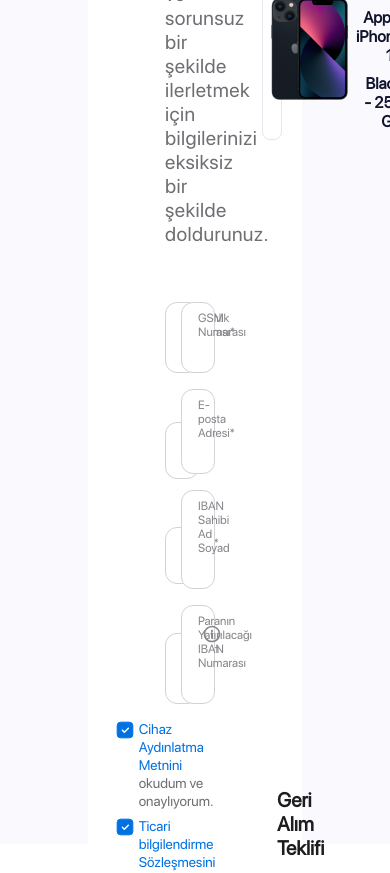
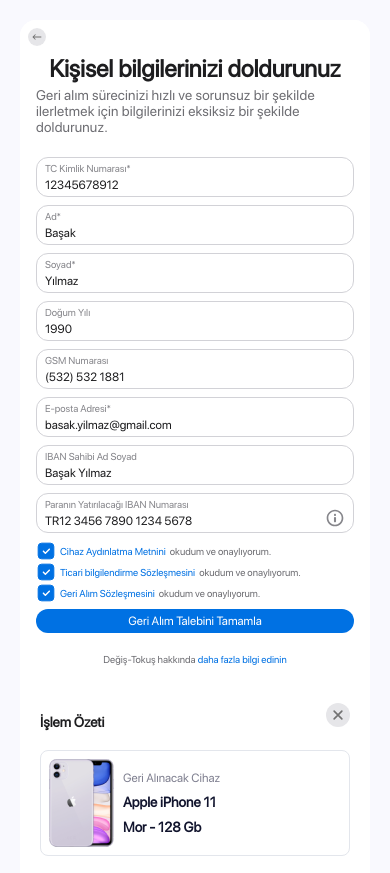
Before and after one commit to cgtysnsy/buyback, a React (Create React App) app: page / in a window 390 px wide. Shown: the top 873 px of the page. Built offline with nearby package versions, Linux system fonts and the light colour scheme.

Commit message:
style design edited

```diff
--- a/src/App.css
+++ b/src/App.css
@@ -19,3 +19,21 @@ main {
   max-width: 1440px;
   position: relative;
 }
+@media only screen and (max-width: 1024px) {
+  main {
+    padding: 32px 44px;
+  }
+
+  .page-container {
+    grid-template-columns: 1fr;
+  }
+}
+
+@media only screen and (max-width: 768px) {
+  main {
+    padding: 20px;
+  }
+  .page-container {
+    max-width: 414px;
+  }
+}
--- a/src/components/CartSummary/CartSummary.css
+++ b/src/components/CartSummary/CartSummary.css
@@ -47,3 +47,8 @@
   margin: 16px 0;
   align-items: center;
 }
+@media only screen and (max-width: 768px) {
+  .product img {
+    max-width: 66px;
+  }
+}
--- a/src/components/Form/Form.css
+++ b/src/components/Form/Form.css
@@ -189,3 +189,62 @@ input:focus {
   color: red;
   display: block;
 }
+
+@media only screen and (max-width: 1024px) {
+}
+
+@media only screen and (max-width: 768px) {
+  .form-content {
+    padding: 8px 16px 0 16px;
+  }
+  .header-content {
+    gap: 4px;
+  }
+  form {
+    gap: 8px;
+    margin: 22px 0 0 0;
+  }
+  .form-input-wrapper {
+    flex-direction: column;
+    gap: 8px;
+  }
+  .checkbox-wrapper {
+    gap: 3px;
+  }
+  .form-column-wrapper {
+    gap: 8px;
+  }
+  .form-element {
+    padding: 4px 8px;
+    gap: 2px;
+  }
+  .form-element-info {
+    padding: 4px 8px;
+    gap: 2px;
+  }
+  .iban-content {
+    gap: 2px;
+  }
+  .checkbox-content {
+    gap: 4px;
+  }
+
+  .tooltip {
+    right: -28px;
+
+    font-size: 12px;
+  }
+  .tooltip::after {
+    right: 8%;
+  }
+
+  .btn-form {
+    margin-top: unset;
+  }
+  .btn-form img {
+    width: 10px;
+    height: 10px;
+    margin: 10px;
+    display: inline-block;
+  }
+}
--- a/src/components/Modal/Modal.css
+++ b/src/components/Modal/Modal.css
@@ -89,3 +89,17 @@
   margin-top: 64px;
   gap: 24px;
 }
+@media only screen and (max-width: 768px) {
+  .modal-overlay {
+    right: 30px;
+  }
+  .model-content-wrapper {
+    max-width: 360px;
+  }
+  .model-content {
+    padding: 14px 28px;
+  }
+  .btn-wrapper {
+    margin-top: 32px;
+  }
+}
--- a/src/components/Success/Success.css
+++ b/src/components/Success/Success.css
@@ -92,3 +92,44 @@
 .success-wrapper .trade-wrapper {
   margin-bottom: 24px;
 }
+@media only screen and (max-width: 768px) {
+  .success-wrapper {
+    padding: unset;
+  }
+  .product-list {
+    max-width: unset;
+    justify-content: center;
+    align-items: center;
+  }
+  .success-summary {
+    align-items: center;
+    margin-bottom: 12px;
+  }
+  .success-summary-content {
+    flex-direction: column;
+    padding: 17px 10px;
+  }
+  .success-ref {
+    align-items: center;
+    margin-bottom: 24px;
+  }
+  .ref-number-wrapper {
+    justify-content: center;
+  }
+  .success-wrapper .trade-wrapper {
+    margin-bottom: 12px;
+    text-align: center;
+  }
+  .product-list:nth-child(2) {
+    border-left: unset;
+    border-right: unset;
+    border-top: 1px solid var(--shadow, #e3e6ec);
+    border-bottom: 1px solid var(--shadow, #e3e6ec);
+  }
+  .sum-wrapper {
+    padding: 8px;
+  }
+  .succsess-content {
+    padding: 4px 12px;
+  }
+}
--- a/src/index.css
+++ b/src/index.css
@@ -16,11 +16,10 @@ body {
   border: none;
 }
 
-html,
-body,
-#root {
+body {
   width: 100%;
   height: 100%;
+  background: #f9f9fe;
 }
 
 .heading-large-bold-black {
@@ -264,3 +263,120 @@ body,
   height: 40px;
   cursor: pointer;
 }
+
+@media only screen and (max-width: 1024px) {
+}
+
+@media only screen and (max-width: 768px) {
+  .heading-large-bold-black {
+    font-size: 24px;
+    text-align: center;
+  }
+
+  .heading-medium-bold-black {
+    font-size: 20px;
+  }
+  .heading-small-bold-black {
+    font-size: 16px;
+  }
+
+  .heading-cart-bold-black {
+    font-size: 14px;
+  }
+
+  .text-large-grey {
+    font-size: 14px;
+
+    letter-spacing: 0.2px;
+  }
+  .text-medium-grey {
+    font-size: 12px;
+  }
+
+  .text-small-grey {
+    font-size: 10px;
+  }
+  .text-medium-black {
+    font-size: 14px;
+  }
+  .text-small-black {
+    font-size: 12px;
+  }
+  .text-small-bold-black {
+    font-size: 14px;
+  }
+
+  .text-info-medium-grey {
+    font-size: 12px;
+
+    line-height: 100%;
+    letter-spacing: 0.22px;
+  }
+  .text-info-grey {
+    font-size: 12px;
+  }
+
+  .text-info-small-grey {
+    font-size: 10px;
+  }
+  .text-a-blue {
+    font-size: 10px;
+  }
+
+  .text-btn-white {
+    font-size: 12px;
+  }
+
+  .text-trade-grey {
+    font-size: 10px;
+  }
+
+  .text-gradient-large {
+    font-size: 22px;
+    text-align: center;
+  }
+
+  .text-gradient-medium {
+    font-family: SF Pro Display;
+    font-size: 12px;
+    font-style: normal;
+    font-weight: 700;
+    line-height: normal;
+    background: linear-gradient(
+      90deg,
+      #54a2b4 6.23%,
+      #9280ea 56.33%,
+      #db4e59 99.62%
+    );
+    background-clip: text;
+    -webkit-background-clip: text;
+    -webkit-text-fill-color: transparent;
+  }
+
+  .input::placeholder {
+    font-size: 12px;
+  }
+  .btn-primary {
+    height: 24px;
+    padding: 4px 10px;
+
+    gap: 4px;
+
+    font-size: 12px;
+  }
+  .btn-secondary {
+    font-size: 12px;
+  }
+
+  .btn-back {
+    background-size: 18px 18px;
+
+    margin-left: 8px;
+    margin-top: 8px;
+    width: 18px;
+    height: 18px;
+  }
+  .btn-close img {
+    max-width: 24px;
+  }
+}
```
Also changed, not shown: src/pages/sharedPageStyle.css (deleted).
